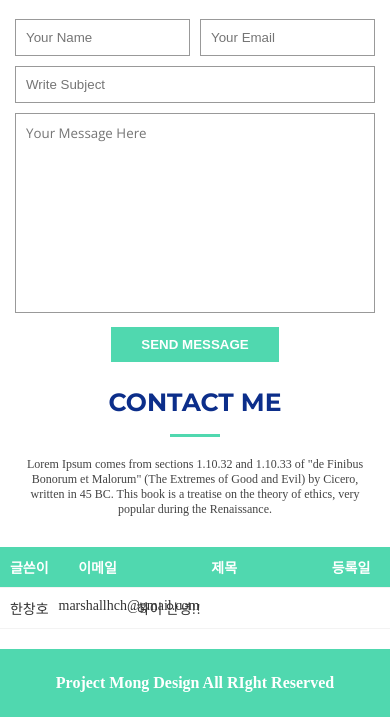
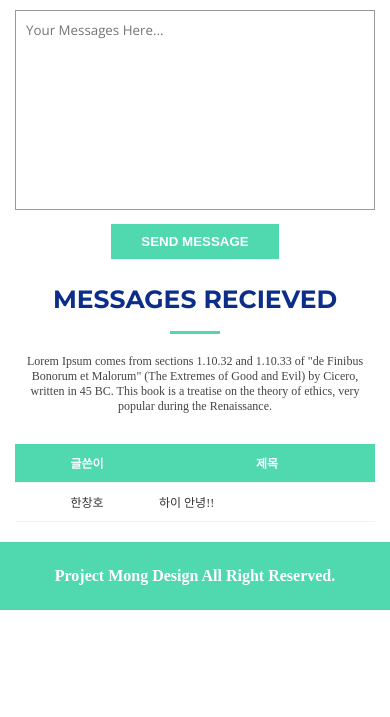
Before and after one commit to gongjoo72/gongjoo72_example, a PHP site: page / in a window 390 px wide. Shown: the part 3189-3906 px from the top of the page. After the commit the page ends 3799 px from the top, so only its background shows below. Run offline with PHP 8.4, Linux system fonts and the light colour scheme; data comes from the database, SQL or seed files in the repository; data that the repository does not hold is empty; some web fonts are replaced.

Commit message:
no message

```diff
--- a/css/media.css
+++ b/css/media.css
@@ -9,9 +9,9 @@
 
 @media screen and (max-width:950px){
   /* Portfolio Section Style Code */
-  #portfolio .port-info{padding: 10px;}
-  #portfolio .port-info .port-tit h4{margin-bottom: 0;}
-  #portfolio .port-info .port-tit p{display: none;}
+  #portfolio .port-info{padding:10px;}
+  #portfolio .port-info .port-tit h4{margin-bottom:0;}
+  #portfolio .port-info .port-tit p{display:none;}
 }
 
 @media screen and (max-width:700px){
@@ -52,13 +52,21 @@
   #services .services-boxes .box h4{margin:10px 0;}
 
   /* Portfolio Section Style Code */
-  #portfolio .portfolio-item{width: 33.33%;}
+  #portfolio .portfolio-item{width:33.33%;}
+
+  /* Contact Section Style Code */
+  #recieved .msg-table li span:nth-child(1){width:25%;}
+  #recieved .msg-table li span:nth-child(2){display:none;}
+  #recieved .msg-table li span:nth-child(3){width:50%;}
+  #recieved .msg-table li span:nth-child(4){width:25%;}
 }
 
 @media screen and (max-width:500px){
   /* Portfolio Section Style Code */
-  #portfolio .portfolio-item{width: 50%;}
+  #portfolio .portfolio-item{width:50%;}
 
+  /* Contact Section Style Code */
+  #contact .map{height:250px;}
 }
 
 @media screen and (max-width:400px){
@@ -74,4 +82,15 @@
   /* Services Section Style Code */
   #services .services-boxes .box h4{font-size:18px;}
   #services .services-boxes .box p{display:none;}
+
+  /* Contact Section Style Code */
+  #contact .form-area .name-email{flex-direction: column;}
+  #contact .form-area .name-email input{width:100%;}
+  #contact .form-area .name-email input:first-child{margin-bottom:10px;}
+
+  #recieved .msg-table li span{font-size:12px;}
+  #recieved .msg-table li span:nth-child(1){width:40%;}
+  #recieved .msg-table li span:nth-child(2){display:none;}
+  #recieved .msg-table li span:nth-child(3){width:60%;}
+  #recieved .msg-table li span:nth-child(4){display:none;}
 }
--- a/css/style.css
+++ b/css/style.css
@@ -5,7 +5,7 @@
 ol, ul{list-style:none;}
 p{padding:0; margin:0 0 30px 0;}
 h1, h2, h3, h4, h5, h6{font-family:"Montserrat"; font-weight:400; margin:0 0 20px 0; padding:0;}
-input, textarea, button{outline:0; border: 1px solid #999;}
+input, textarea, button{outline:0; border:1px solid #999;}
 textarea{resize:none;}
 
 /* Layout Reset Style Code */
@@ -105,51 +105,51 @@
 #portfolio .filter-menu ul li:hover,
 #portfolio .filter-menu ul li.active{background:#50d8af; color:#fff;}
 
+
 #portfolio .portfolio-container{margin:30px 0 0 0; display:flex;}
 #portfolio .portfolio-item{width:25%; padding:5px;}
-#portfolio .portfolio-item .port-wrap{width:100%; height:100%; overflow: hidden; position: relative;}
-#portfolio .portfolio-item img{width:100%; _height:100%; display:block; position: relative; top: 0; transition: all 0.4s;}
-#portfolio .portfolio-item:hover img{top: -30px;}
+#portfolio .portfolio-item .port-wrap{width:100%; height:100%; overflow:hidden; position:relative;}
+#portfolio .portfolio-item img{width:100%; _height:100%; display:block; position:relative; top:0; transition:all 0.4s;}
+#portfolio .portfolio-item:hover img{top:-30px;}
 
-#portfolio .port-info{position: absolute; width: 100%; bottom: -30px; background: #50d8af; padding: 10px 30px; transition: all 0.4s; opacity: 0; display: flex; justify-content: space-between; align-items: center;}
-#portfolio .portfolio-item:hover .port-info{opacity: 1; bottom: 0px;}
+#portfolio .port-info{position:absolute; width:100%; bottom:-30px; background: #50d8af; padding:10px 30px; transition:all 0.4s; opacity:0; display:flex; justify-content: space-between; align-items: center;}
+#portfolio .portfolio-item:hover .port-info{opacity:1; bottom:0px;}
 
-#portfolio .port-info .port-tit h4{font-size: 18px; font-weight: 600;}
-#portfolio .port-info .port-tit p{font-size: 14px; margin-bottom: 0; color: #fff;}
-#portfolio .port-info .link-btns a{color: #fff; display: inline-block; margin: 0 5px;}
-#portfolio .port-info .link-btns a i{font-size: 18px;}
+#portfolio .port-info .port-tit h4{font-size:18px; font-weight:600;}
+#portfolio .port-info .port-tit p{font-size:14px; margin-bottom:0; color:#fff;}
+#portfolio .port-info .link-btns a{color:#fff; display:inline-block; margin:0 5px;}
+#portfolio .port-info .link-btns a i{font-size:18px;}
 
 /* Contact Me Section Style Code */
-#contact .map{width: 100%; height: 400px; margin: 20px 0;}
-#contact .map iframe{width: 100%; height: 100%; border: 0;}
+#contact .map{width:100%; height:400px; margin:20px 0;}
+#contact .map iframe{width:100%; height:100%; border:0;}
 
-#contact .form-area{width: 100%; height: auto;}
-#contact .form-area p{margin-bottom: 10px;}
-#contact .form-area .name-email{width: 100%; height: auto; display: flex; justify-content: space-between;}
-#contact .form-area .name-email input{width: calc(50% - 5px); padding: 10px;}
-#contact .form-area .name-email input:focus{border: 1px solid #50d8af;}
-#contact .form-area .subject{width: 100%; height: auto;}
-#contact .form-area .subject input{padding: 10px; width: 100%;}
-#contact .form-area .message{width: 100%; height: auto;}
-#contact .form-area .message textarea{width: 100%; height: 200px; padding: 10px; font-family: 'Open Sans';}
-#contact .form-area .message textarea:focus{border: 1px solid #50d8af;}
+#contact .form-area{width:100%; height:auto;}
+#contact .form-area p{margin-bottom:10px;}
+#contact .form-area .name-email{width:100%; height:auto; display:flex; justify-content: space-between;}
+#contact .form-area .name-email input{width:calc(50% - 5px); padding:10px;}
+#contact .form-area input:focus{border:1px solid #50d8af;}
+#contact .form-area .subject{width:100%; height:auto;}
+#contact .form-area .subject input{padding:10px; width:100%;}
+#contact .form-area .message{width:100%; height:auto;}
+#contact .form-area .message textarea{width:100%; height:200px; padding:10px; font-family:'Open Sans';}
+#contact .form-area .message textarea:focus{border:1px solid #50d8af;}
 
-#contact .form-area .send-btn{width: 100%; height: auto; display: flex; justify-content: center;}
-#contact .form-area .send-btn button{border: 0; color: #fff; font-weight: 600; padding: 10px 30px; background: #50d8af; cursor: pointer;}
+#contact .form-area .send-btn{width:100%; height:auto; display:flex; justify-content: center;}
+#contact .form-area .send-btn button{border:0; color:#fff; font-weight:600; padding:10px 30px; background:#50d8af; cursor:pointer;}
 
 /* Recieved Section Style Code */
-#recieved .msg-table{width: 100%; height: auto; margin-bottom: 20px;}
-#recieved .msg-table li{display: flex; text-align: center; padding: 10px 0; border-bottom: 1px solid #f3f3f3; font-size: 14px; color: #333;}
-#recieved .msg-table .msg-tit{background: #50d8af;}
-#recieved .msg-table .msg-tit span{color: #fff; font-weight: 600;}
+#recieved .msg-table{width:100%; height:auto; margin-bottom:20px;}
+#recieved .msg-table li{display:flex; text-align:center; padding:10px 0; border-bottom:1px solid #f3f3f3; font-size:14px; color:#333;}
+#recieved .msg-table .msg-tit{background:#50d8af;}
+#recieved .msg-table .msg-tit span{color:#fff; font-weight:600;}
 
-#recieved .msg-table li span:nth-child(1){width: 15%;}
-#recieved .msg-table li span:nth-child(2){width: 20%;}
-#recieved .msg-table li span:nth-child(3){width: 45%;}
-#recieved .msg-table li span:nth-child(4){width: 20%;}
+#recieved .msg-table li span:nth-child(1){width:15%;}
+#recieved .msg-table li span:nth-child(2){width:20%;}
+#recieved .msg-table li span:nth-child(3){width:45%;}
+#recieved .msg-table li span:nth-child(4){width:20%;}
 
-#recieved .msg-table .msg-con span:nth-child(3){text-align: left;}
+#recieved .msg-table .msg-con span:nth-child(3){text-align:left;}
 
-
-footer{width: 100%; height: auto; display: flex; background: #50d8af; justify-content: center;}
-footer p{padding: 25px 0; color: #fff; font-weight: 600; margin-bottom: 0;}
+footer{width:100%; height:auto; display:flex; background:#50d8af; justify-content: center;}
+footer p{padding:25px 0; color:#fff; font-weight:600; margin-bottom:0;}
--- a/index.php
+++ b/index.php
@@ -194,6 +194,7 @@
           <h2>Portfolio</h2>
           <p>Lorem Ipsum comes from sections 1.10.32 and 1.10.33 of "de Finibus Bonorum et Malorum" (The Extremes of Good and Evil) by Cicero, written in 45 BC. This book is a treatise on the theory of ethics, very popular during the Renaissance.</p>
         </div>
+
         <div class="filter-menu">
           <ul>
             <li data-filter = "*" class="active">All</li>
@@ -202,6 +203,7 @@
             <li data-filter = ".Web">Web</li>
           </ul>
         </div>
+
         <div class="portfolio-container">
           <div class="portfolio-item App">
             <div class="port-wrap">
@@ -242,7 +244,7 @@
                   <p>Website</p>
                 </div>
                 <div class="link-btns">
-                  <a href="img/portfolio/3.jp" class="venobox" data-gall="myGallery"><i class="bx bx-plus"></i></a>
+                  <a href="img/portfolio/3.jpg" class="venobox" data-gall="myGallery"><i class="bx bx-plus"></i></a>
                   <a href="#"><i class="bx bx-link"></i></a>
                 </div>
               </div>
@@ -268,7 +270,7 @@
               <img src="img/portfolio/5.jpg" alt="">
               <div class="port-info">
                 <div class="port-tit">
-                  <h4>Card 2</h4>
+                  <h4>Card 1</h4>
                   <p>Card</p>
                 </div>
                 <div class="link-btns">
@@ -283,7 +285,7 @@
               <img src="img/portfolio/6.jpg" alt="">
               <div class="port-info">
                 <div class="port-tit">
-                  <h4>Web 3</h4>
+                  <h4>Web 2</h4>
                   <p>Website</p>
                 </div>
                 <div class="link-btns">
@@ -314,10 +316,10 @@
               <div class="port-info">
                 <div class="port-tit">
                   <h4>Card 3</h4>
-                  <p>Card</p>
+                  <p>Application</p>
                 </div>
                 <div class="link-btns">
-                  <a href="img/portfolio/8.jp" class="venobox" data-gall="myGallery"><i class="bx bx-plus"></i></a>
+                  <a href="img/portfolio/8.jpg" class="venobox" data-gall="myGallery"><i class="bx bx-plus"></i></a>
                   <a href="#"><i class="bx bx-link"></i></a>
                 </div>
               </div>
@@ -335,9 +337,11 @@
           <h2>Contact Me</h2>
           <p>Lorem Ipsum comes from sections 1.10.32 and 1.10.33 of "de Finibus Bonorum et Malorum" (The Extremes of Good and Evil) by Cicero, written in 45 BC. This book is a treatise on the theory of ethics, very popular during the Renaissance.</p>
         </div>
+
         <div class="map">
-          <iframe src="https://www.google.com/maps/embed?pb=!1m18!1m12!1m3!1d2438913.727722391!2d105.26404327181837!3d53.347701064604124!2m3!1f0!2f0!3f0!3m2!1i1024!2i768!4f13.1!3m3!1m2!1s0x5dab7dedcf8dd873%3A0xf2489412c5853349!2z67CU7J207Lm8IO2YuA!5e0!3m2!1sko!2skr!4v1621839824790!5m2!1sko!2skr"></iframe>
+          <iframe src="https://www.google.com/maps/embed?pb=!1m18!1m12!1m3!1d576415.7565981138!2d109.27140964429432!3d55.64335414842469!2m3!1f0!2f0!3f0!3m2!1i1024!2i768!4f13.1!3m3!1m2!1s0x5c51f0f199a08f21%3A0x9432e6abd56a68be!2z0KTRgNC-0LvQuNGF0LjQvdGB0LrQuNC5INCz0L7RgdGD0LTQsNGA0YHRgtCy0LXQvdC90YvQuSDQv9GA0LjRgNC-0LTQvdGL0Lkg0LfQsNC60LDQt9C90LjQug!5e0!3m2!1sko!2skr!4v1621839809838!5m2!1sko!2skr"></iframe>
         </div>
+
         <div class="form-area">
           <form action="/reveal/php/insert_msg.php" method="post" name="form_data">
             <p class="name-email">
@@ -348,7 +352,7 @@
               <input type="text" name="subject" placeholder="Write Subject">
             </p>
             <p class="message">
-              <textarea name="message" placeholder="Your Message Here"></textarea>
+              <textarea name="message" placeholder="Your Messages Here..."></textarea>
             </p>
             <p class="send-btn">
               <button>SEND MESSAGE</button>
@@ -362,10 +366,10 @@
     <section id="recieved" class="section">
       <div class="center">
         <div class="section-title">
-              <h2>Contact Me</h2>
+          <h2>Messages Recieved</h2>
           <p>Lorem Ipsum comes from sections 1.10.32 and 1.10.33 of "de Finibus Bonorum et Malorum" (The Extremes of Good and Evil) by Cicero, written in 45 BC. This book is a treatise on the theory of ethics, very popular during the Renaissance.</p>
         </div>
-      </div>
+
         <ul class="msg-table">
           <li class="msg-tit">
             <span>글쓴이</span>
@@ -396,10 +400,11 @@
             }
           ?>
         </ul>
+      </div>
     </section>
 
     <footer>
-      <p>Project Mong Design All RIght Reserved</p>
+      <p>Project Mong Design All Right Reserved.</p>
     </footer>
 
   </div>
--- a/php/connect.php
+++ b/php/connect.php
@@ -1,3 +1,3 @@
 <?php
-  $db_conn = mysqli_connect('localhost', 'root', '', 'test');
+    $db_conn = mysqli_connect('localhost', 'root', '', 'test');
 ?>
--- a/php/insert_msg.php
+++ b/php/insert_msg.php
@@ -6,9 +6,9 @@
   $email = mysqli_real_escape_string($db_conn, $_POST['email']);
   $subject = mysqli_real_escape_string($db_conn, $_POST['subject']);
   $message = mysqli_real_escape_string($db_conn, $_POST['message']);
-  $regist = Date("Y-m-d");
+  $regist = date("Y-m-d");
 
-  //echo $name, $email, $subject, $message
+  //echo $name, $email, $subject, $message;
 
   $sql = "INSERT INTO re_message(RE_name, RE_email, RE_subject, RE_msg, RE_reg) VALUES('$name', '$email', '$subject', '$message', '$regist')";
 
@@ -16,7 +16,7 @@
 
   echo "
     <script>
-      alert('메시지가 입력되었습니다');
+      alert('메시지가 입력되었습니다.');
       location.href='/reveal/index.php';
     </script>
   ";
```
Also changed, not shown: js/submit.js (added, +36 -0 lines), js/suvmit.js (deleted, +0 -36 lines), js/custom.js (line endings or trailing spaces). Lines whose indentation alone changed are shown as unchanged.
